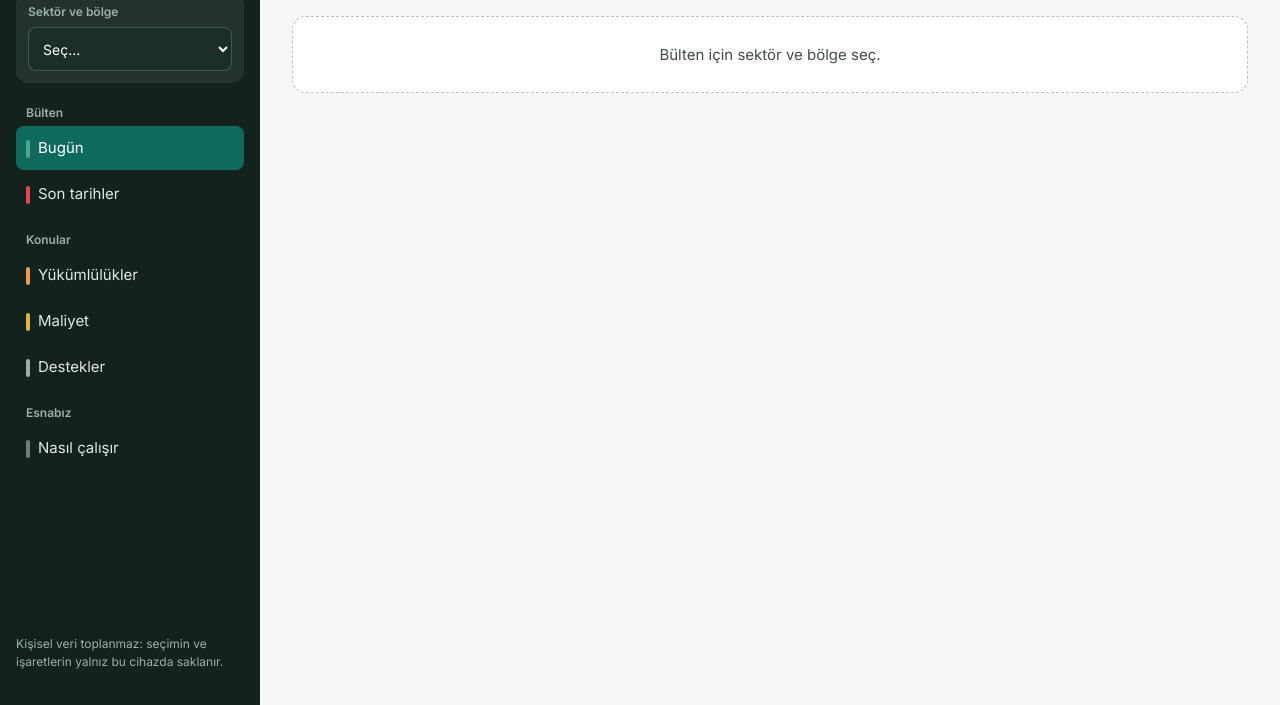
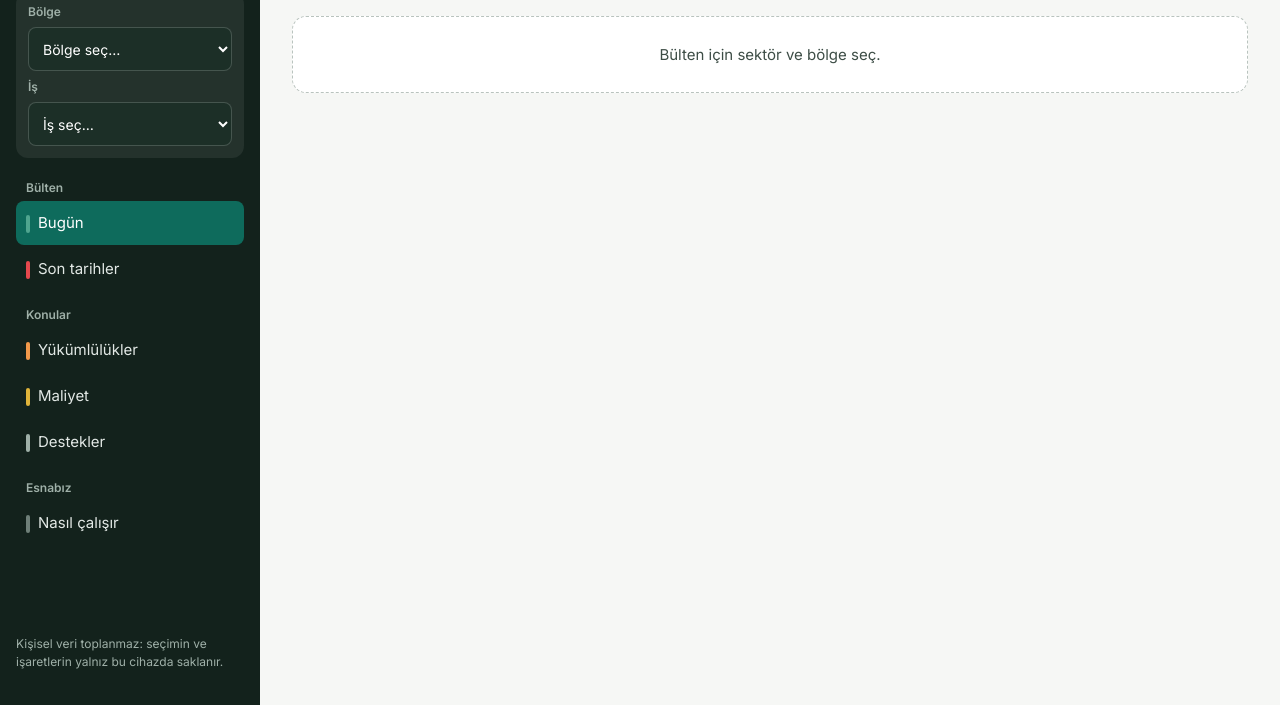
Before and after one commit to alibingul-dev/esnabiz, a plain HTML site: page index.html in a window 1280 px wide. Shown: the part 95-800 px from the top of the page. Drawn offline with Linux system fonts and the light colour scheme.

Commit message:
Bölge ve iş ayrı seçim; Kağıthane için 12 iş kolu; ortak bölge bülteni + işe özel maddeler
Co-Authored-By: Claude Opus 5.5 <noreply@anthropic.com>
Claude-Session: https://claude.ai/code/session_01AWdkQPe5NsoyNcQfR1tin5

```diff
--- a/data/segments.json
+++ b/data/segments.json
@@ -1 +1,74 @@
-{"segments":[{"code":"MTB-KGT","sector":"Matbaa ve baskı","area":"İstanbul / Kağıthane","active":true}]}
+{
+ "regions": [
+  {
+   "code": "KGT",
+   "name": "İstanbul / Kağıthane",
+   "active": true
+  },
+  {
+   "code": "SSL",
+   "name": "İstanbul / Şişli",
+   "active": false
+  },
+  {
+   "code": "BSK",
+   "name": "İstanbul / Beşiktaş",
+   "active": false
+  },
+  {
+   "code": "EYP",
+   "name": "İstanbul / Eyüpsultan",
+   "active": false
+  }
+ ],
+ "sectors": [
+  {
+   "code": "MTB",
+   "name": "Matbaa ve baskı"
+  },
+  {
+   "code": "MOB",
+   "name": "Mobilya imalatı"
+  },
+  {
+   "code": "TKS",
+   "name": "Tekstil ve konfeksiyon"
+  },
+  {
+   "code": "OTO",
+   "name": "Oto servis ve tamir"
+  },
+  {
+   "code": "RST",
+   "name": "Restoran ve kafe"
+  },
+  {
+   "code": "KUA",
+   "name": "Kuaför ve güzellik salonu"
+  },
+  {
+   "code": "MRK",
+   "name": "Market ve bakkal"
+  },
+  {
+   "code": "FRN",
+   "name": "Fırın ve pastane"
+  },
+  {
+   "code": "HRD",
+   "name": "Hırdavat ve yapı malzemesi"
+  },
+  {
+   "code": "EML",
+   "name": "Emlak ofisi"
+  },
+  {
+   "code": "KRT",
+   "name": "Kırtasiye"
+  },
+  {
+   "code": "ELK",
+   "name": "Elektrik ve elektronik servis"
+  }
+ ]
+}
--- a/index.html
+++ b/index.html
@@ -90,7 +90,7 @@ th{font-size:13px;color:var(--muted);font-weight:600;background:#FAFBFA}
 <div class="app">
 <aside id="side">
 <a class="brand" href="#bugun"><svg width="32" height="32" viewBox="0 0 512 512" aria-hidden="true"><rect width="512" height="512" rx="96" fill="#0E6B5C"/><g fill="none" stroke="#fff" stroke-width="28"><circle cx="256" cy="256" r="170"/><circle cx="256" cy="256" r="70"/><path d="M256 256 L370 160"/></g></svg><span><b>Esnabız</b><small>Haberin ola.</small></span></a>
-<div class="segbox"><label for="seg">Sektör ve bölge</label><select id="seg"></select></div>
+<div class="segbox"><label for="reg">Bölge</label><select id="reg"></select><label for="sec">İş</label><select id="sec"></select></div>
 <nav aria-label="Ana menü">
 <h3>Bülten</h3>
 <ul>
@@ -162,12 +162,29 @@ th{font-size:13px;color:var(--muted);font-weight:600;background:#FAFBFA}
   document.getElementById('burger').addEventListener('click',function(){side.classList.add('open');scrim.classList.add('open')});
   scrim.addEventListener('click',function(){side.classList.remove('open');scrim.classList.remove('open')});
   window.addEventListener('hashchange',render);
-  function load(code){bulletin=null;counts();main.innerHTML='<div class="empty">Bülten yükleniyor…</div>';fetch('data/'+encodeURIComponent(code)+'.json',{cache:'no-cache'}).then(function(r){if(!r.ok)throw 0;return r.json()}).then(function(b){bulletin=b;counts();render()}).catch(function(){main.innerHTML='<div class="empty">Bülten şu an yüklenemedi. Biraz sonra tekrar dene.</div>'})}
-  sel.addEventListener('change',function(){if(!sel.value)return;set(KEY_SEG,sel.value);load(sel.value)});
-  fetch('data/segments.json',{cache:'no-cache'}).then(function(r){return r.json()}).then(function(j){
-    segs=j.segments||[];var c=get(KEY_SEG,null);
-    sel.innerHTML='<option value="">Seç…</option>'+segs.map(function(s){return '<option value="'+esc(s.code)+'"'+(s.active?'':' disabled')+'>'+esc(s.sector)+' · '+esc(s.area.split('/').pop().trim())+(s.active?'':' (yakında)')+'</option>'}).join('');
-    if(c&&segs.some(function(s){return s.code===c&&s.active})){sel.value=c;load(c)}else render();
+  var reg=document.getElementById('reg'),sec=document.getElementById('sec'),cat={regions:[],sectors:[]};
+  function j(u){return fetch(u,{cache:'no-cache'}).then(function(r){if(!r.ok)throw 0;return r.json()})}
+  function nameOf(list,code){var f=list.filter(function(x){return x.code===code})[0];return f?f.name:code}
+  function load(){
+    var r=reg.value,s=sec.value;bulletin=null;counts();
+    if(!r||!s){render();return}
+    set('dr.region',r);set('dr.sector',s);
+    main.innerHTML='<div class="empty">Bülten yükleniyor…</div>';
+    Promise.all([j('data/region/'+encodeURIComponent(r)+'.json'),j('data/sector/'+encodeURIComponent(s)+'.json').catch(function(){return {items:[]}})]).then(function(a){
+      var common=a[0],own=(a[1].items||[]);
+      bulletin={sector:nameOf(cat.sectors,s),area:nameOf(cat.regions,r),date_label:common.date_label,items:own.filter(function(i){return i.level==='acil'}).concat(common.items.filter(function(i){return i.level==='acil'}),own.filter(function(i){return i.level!=='acil'}),common.items.filter(function(i){return i.level!=='acil'})).sort(function(x,y){var o={acil:0,onemli:1,maliyet:2,destek:3};return o[x.level]-o[y.level]})};
+      counts();render();
+    }).catch(function(){main.innerHTML='<div class="empty">Bülten şu an yüklenemedi. Biraz sonra tekrar dene.</div>'});
+  }
+  reg.addEventListener('change',load);sec.addEventListener('change',load);
+  j('data/segments.json').then(function(c){
+    cat=c;
+    reg.innerHTML='<option value="">Bölge seç…</option>'+c.regions.map(function(x){return '<option value="'+esc(x.code)+'"'+(x.active?'':' disabled')+'>'+esc(x.name)+(x.active?'':' (yakında)')+'</option>'}).join('');
+    sec.innerHTML='<option value="">İş seç…</option>'+c.sectors.map(function(x){return '<option value="'+esc(x.code)+'">'+esc(x.name)+'</option>'}).join('');
+    var r=get('dr.region',null),s=get('dr.sector',null);
+    if(r&&c.regions.some(function(x){return x.code===r&&x.active}))reg.value=r;
+    if(s&&c.sectors.some(function(x){return x.code===s}))sec.value=s;
+    load();
   }).catch(function(){main.innerHTML='<div class="empty">Uygulama şu an yüklenemedi.</div>'});
 })();
 </script>
```
Also changed, not shown: data/MTB-KGT.json (deleted, +0 -9 lines), data/region/KGT.json (added, +37 -0 lines), data/sector/MTB.json (added, +15 -0 lines).
